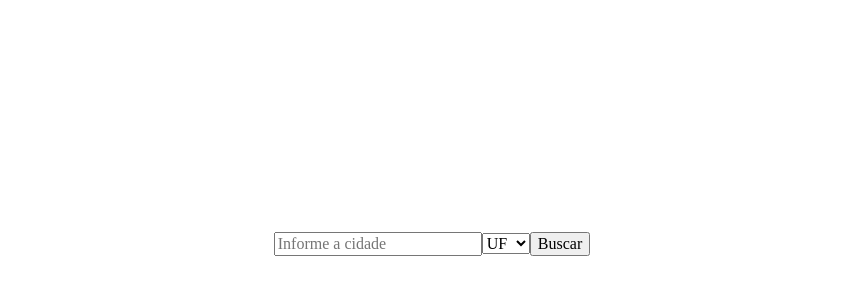
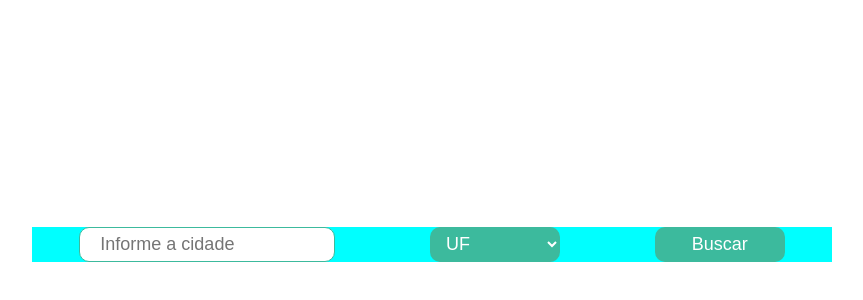
Before and after one commit to souzasmatheus/weather-app, a React (Create React App) app: page / in a window 1280 px wide. Shown: the part 156-456 px from the top of the page, without its empty margins (208-1071 px from the left). Built offline with nearby package versions, Linux system fonts and the light colour scheme; the HTML template or start-up script is replaced by a standard one.

Commit message:
Partially style header div

```diff
--- a/src/App.css
+++ b/src/App.css
@@ -4,3 +4,45 @@
   justify-content: center;
   align-items: center;
 }
+
+.header {
+  background-color: aqua;
+  width: 800px;
+  display: flex;
+  flex-wrap: wrap;
+  justify-content: space-around;
+}
+
+input[type='text'] {
+  border: solid 1px #3cba9d;
+  padding-left: 20px;
+  border-radius: 10px;
+  font-family: Arial, Helvetica, sans-serif;
+  font-size: 18px;
+}
+
+select {
+  background: #3cba9d;
+  cursor: pointer;
+  width: 130px;
+  height: 35px;
+  font-family: Arial, Helvetica, sans-serif;
+  font-size: 18px;
+  padding: 0 20px 0 12px;
+  color: #fff;
+  text-indent: 0.01px;
+  text-overflow: '';
+  border-style: none;
+  border-radius: 10px;
+}
+
+input[type='submit'] {
+  background-color: #3cba9d;
+  color: #fff;
+  font-family: Arial, Helvetica, sans-serif;
+  font-size: 18px;
+  width: 130px;
+  height: 35px;
+  border-style: none;
+  border-radius: 10px;
+}
```
